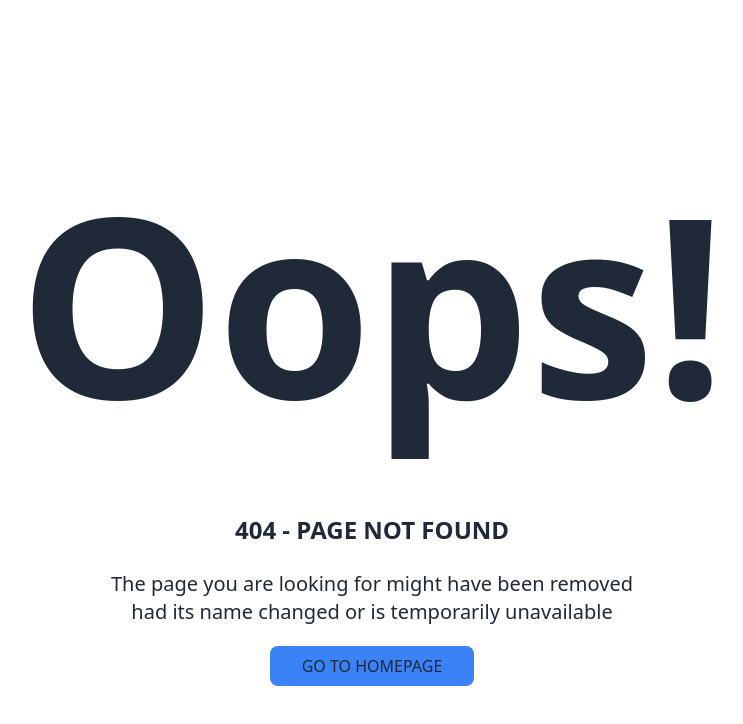
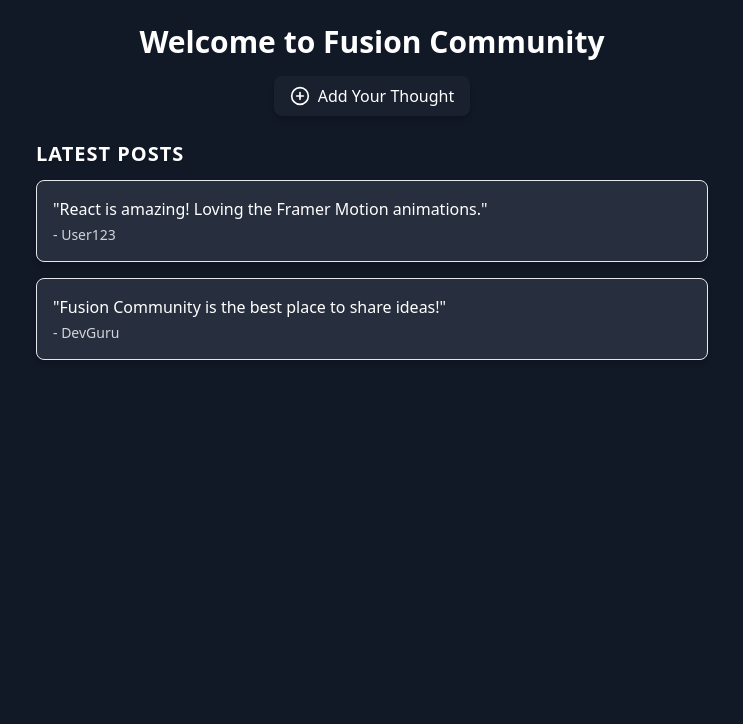
Before and after one commit to tarun824/HackThisFall_InterestFusion, a React (Vite) app in the folder frontend/: page /community in a window 1280 px wide. Before the commit this address had no page. Shown: the top 724 px of the page, without its empty margins (268-1011 px from the left). Built offline with nearby package versions, Linux system fonts and the light colour scheme.

Commit message:
added a community section

```diff
--- a/frontend/src/App.jsx
+++ b/frontend/src/App.jsx
@@ -23,6 +23,7 @@ import SupportPage from "./components/SupportPage";
 import Blog from "./components/Blog";
 import FAQ from "./components/FAQ";
 import CursorTrail from "./components/CursorTrail";
+import Community from "./components/Community";
 
 
 function App() {
@@ -71,6 +72,7 @@ function App() {
             </Route>
             <Route path="chat" element={<Chat />} />
             <Route path="*" element={<PageNotFound />} />
+            <Route path="/community" element= {<Community/>} />
           </Routes>
         </BrowserRouter>
       </Provider>
--- /dev/null
+++ b/frontend/src/components/Community.jsx
@@ -0,0 +1,76 @@
+import React from "react";
+import { motion } from "framer-motion";
+import { Users, Lightbulb, PlusCircle } from "lucide-react";
+
+const Community = () => {
+  return (
+    <motion.div
+      initial={{ opacity: 0 }}
+      animate={{ opacity: 1 }}
+      exit={{ opacity: 0 }}
+      transition={{ duration: 1 }}
+      className="bg-[#111826] min-h-screen flex flex-col items-center p-6"
+    >
+      {/* Header Section */}
+      <motion.h1
+        initial={{ opacity: 0, y: -50 }}
+        animate={{ opacity: 1, y: 0 }}
+        transition={{ type: "spring", stiffness: 100 }}
+        className="text-3xl font-bold text-[#ffffff] mb-4"
+      >
+        Welcome to Fusion Community
+      </motion.h1>
+
+      {/* Add Thought Button */}
+      <motion.button
+        whileHover={{ scale: 1.1, rotate: 5 }}
+        whileTap={{ scale: 0.9, rotate: -5 }}
+        transition={{ type: "spring", stiffness: 300 }}
+        className="flex items-center gap-2 px-4 py-2 bg-[#19202E] text-white rounded-lg shadow-md hover:bg-[#1D2432] transition"
+      >
+        <PlusCircle size={20} /> Add Your Thought
+      </motion.button>
+
+      {/* Latest Posts Section */}
+      <motion.div
+        initial={{ opacity: 0, scale: 0.8 }}
+        animate={{ opacity: 1, scale: 1 }}
+        transition={{ duration: 0.8 }}
+        className="w-full max-w-2xl mt-6"
+      >
+        <motion.h2
+          initial={{ opacity: 0, y: -20 }}
+          animate={{ opacity: 1, y: 0 }}
+          transition={{ type: "spring", stiffness: 100 }}
+          className="text-xl font-semibold text-[#ffffff] mb-3"
+        >
+          Latest Posts
+        </motion.h2>
+        <div className="space-y-4">
+          <motion.div
+            initial={{ opacity: 0, x: -50 }}
+            animate={{ opacity: 1, x: 0 }}
+            transition={{ type: "spring", stiffness: 100 }}
+            whileHover={{ scale: 1.02 }}
+            className="p-4 border rounded-lg shadow-md bg-[#272F3E]"
+          >
+            <p className="text-white">"React is amazing! Loving the Framer Motion animations."</p>
+            <p className="text-sm text-gray-300 mt-1">- User123</p>
+          </motion.div>
+          <motion.div
+            initial={{ opacity: 0, x: 50 }}
+            animate={{ opacity: 1, x: 0 }}
+            transition={{ type: "spring", stiffness: 100 }}
+            whileHover={{ scale: 1.02 }}
+            className="p-4 border rounded-lg shadow-md bg-[#272F3E]"
+          >
+            <p className="text-white">"Fusion Community is the best place to share ideas!"</p>
+            <p className="text-sm text-gray-300 mt-1">- DevGuru</p>
+          </motion.div>
+        </div>
+      </motion.div>
+    </motion.div>
+  );
+};
+
+export default Community;
--- a/frontend/src/components/Navbar/Navbar1.jsx
+++ b/frontend/src/components/Navbar/Navbar1.jsx
@@ -41,6 +41,10 @@ const Navbar1 = () => {
         { name: 'FAQ', href: '/faq' },
         { name: 'Support', href: '/support' },
       ],
+    },
+    {
+      name:'FusionCommunity',
+      href: '/community'
     },
     {
       name: 'Contact',
```
Also changed, not shown: 1 other file (tests, documents, lock files or other folders).
